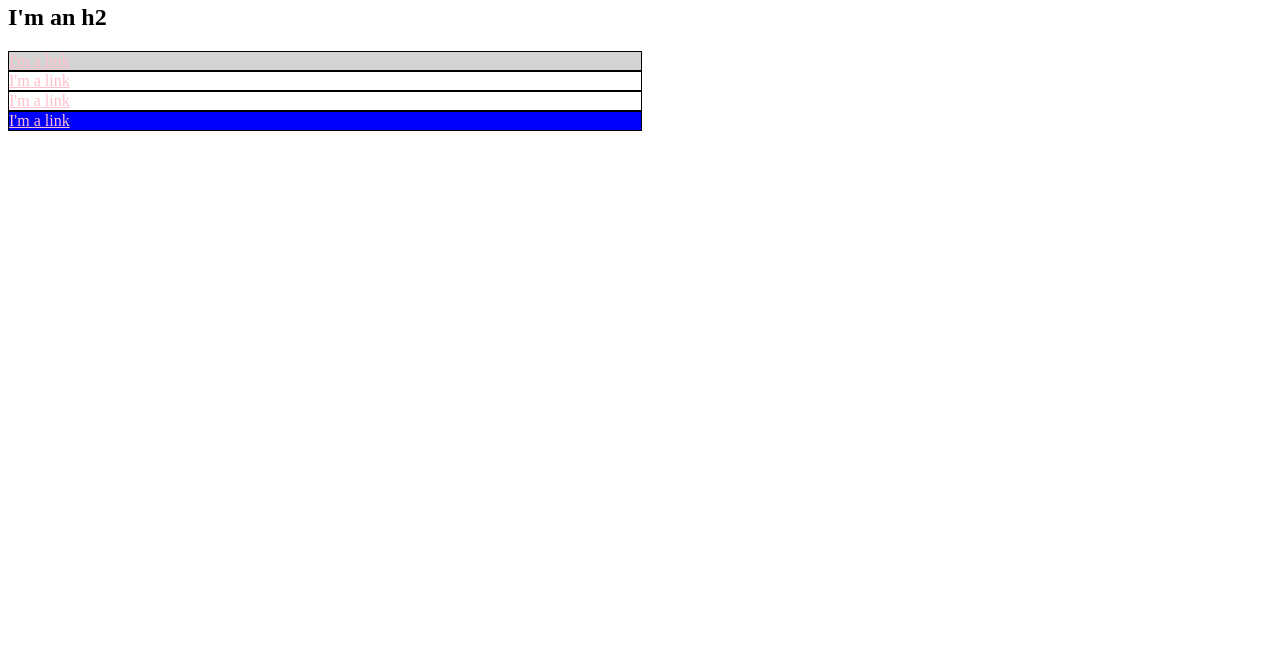
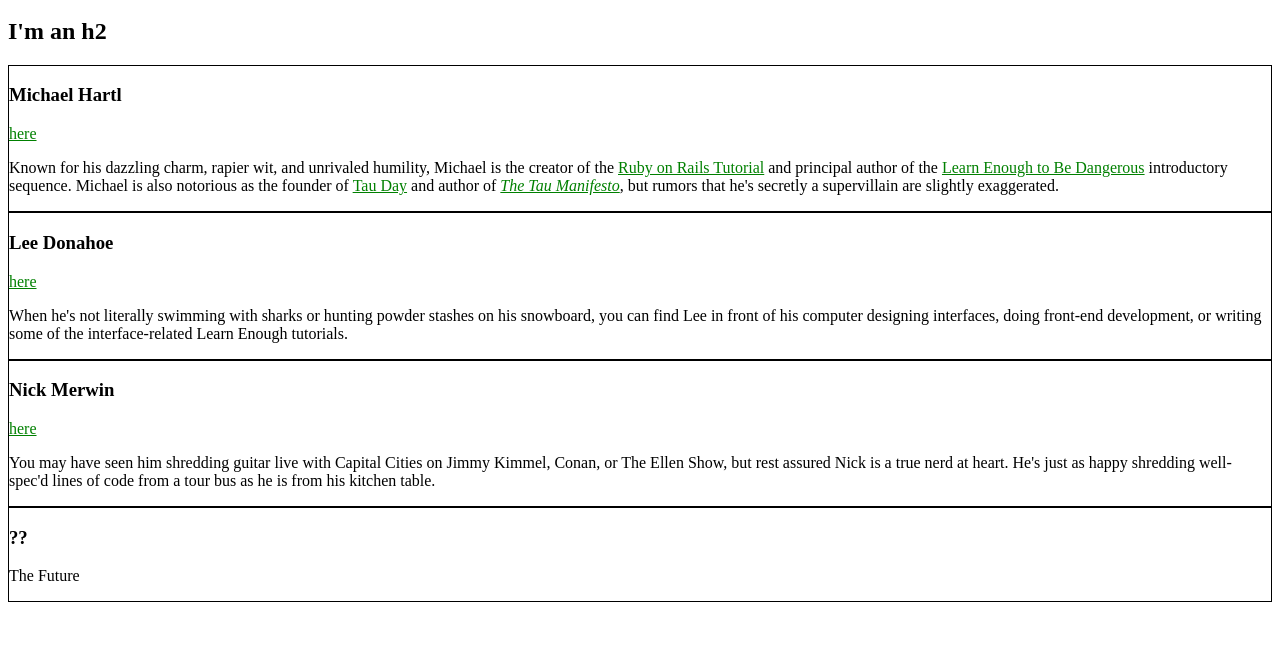
Before and after one commit to rodkwithnasa/rodkwithnasa.github.io, a plain HTML site: page index.html in a window 1280 px wide. Shown: the part 136-800 px from the top of the page. Drawn offline with Linux system fonts and the light colour scheme.

Commit message:
Update bio-boxes

```diff
--- a/index.html
+++ b/index.html
@@ -1,55 +1,25 @@
+<!DOCTYPE html>
 <html>
   <head>
     <title>Test Page: Don't Panic</title>
     <meta charset="utf-8">
     <style>
-      div {
-        border: 1px solid black;
-      }
       a {
         color: red;
       }
-      div a {
-  	color: green;
-      }
-      li a {
-	color: blue;
+      .bio-box {
         border: 1px solid black;
       }
-      #exec-bio {
-	background-color: lightgray;
+      .bio-box a {
+        color: green;
       }
-      .bio-box {
-	border: 1px solid black;
-      }
-      .bio-box a {
-	color: green;
-      }
-      .bio-box a {
-	color: pink;
-      }
-      #important-link {
-	background-colour: orange;
-      }
-      .important-class {
-	background-color: azure;
-      }
-     .alert {
-	background: blue;
-     }
-     .bio-box {
-	width: 75%;
-     }
-     .bio-box {
-	width: 50%;
-     }
     </style>
   </head>
   <body>
     <h1>I'm an h1</h1>
     <ul>
       <li>
-        <a id="important-link" href="http://example.com/">Link</a>
+        <a href="http://example.com/">Link</a>
       </li>
       <li>
         <a href="http://example.com/">Link</a>
@@ -59,17 +29,48 @@
       </li>
     </ul>
     <h2>I'm an h2</h2>
-    <div id="exec-bio" class="bio-box alert">
-      <a href="http://example.com/">I'm a link</a>
+    <div class="bio-box">
+      <h3>Michael Hartl</h3>
+      <a href="http://twitter.com/mhartl">here</a>
+      <p>
+        Known for his dazzling charm, rapier wit, and unrivaled humility,
+        Michael is the creator of the
+        <a href="http://railstutorial.org/">Ruby on Rails
+        Tutorial</a> and principal author of the
+        <a href="https://learnenough.com/">
+        Learn Enough to Be Dangerous</a> introductory sequence. Michael
+        is also notorious as the founder of
+        <a href="http://tauday.com/">Tau Day</a> and author of
+        <a href="http://tauday.com/tau-manifesto"><em>The Tau
+        Manifesto</em></a>, but rumors that he's secretly a supervillain
+        are slightly exaggerated.
+      </p>
     </div>
     <div class="bio-box">
-      <a href="http://example.com/">I'm a link</a>
+      <h3>Lee Donahoe</h3>
+      <a href="https://twitter.com/leedonahoe">here</a>
+      <p>
+        When he's not literally swimming with sharks or hunting powder stashes on
+        his snowboard, you can find Lee in front of his computer designing
+        interfaces, doing front-end development, or writing some of the
+        interface-related Learn Enough tutorials.
+      </p>
     </div>
     <div class="bio-box">
-      <a href="http://example.com/">I'm a link</a>
+      <h3>Nick Merwin</h3>
+      <a href="https://twitter.com/nickmerwin">here</a>
+      <p>
+        You may have seen him shredding guitar live with Capital Cities on Jimmy
+        Kimmel, Conan, or The Ellen Show, but rest assured Nick is a true nerd at
+        heart. He's just as happy shredding well-spec'd lines of code from a tour
+        bus as he is from his kitchen table.
+      </p>
     </div>
-    <div class="bio-box alert">
-      <a href="http://example.com/">I'm a link</a>
+    <div class="bio-box">
+      <h3>??</h3>
+      <p>
+        The Future
+      </p>
     </div>
   </body>
 </html>
```
